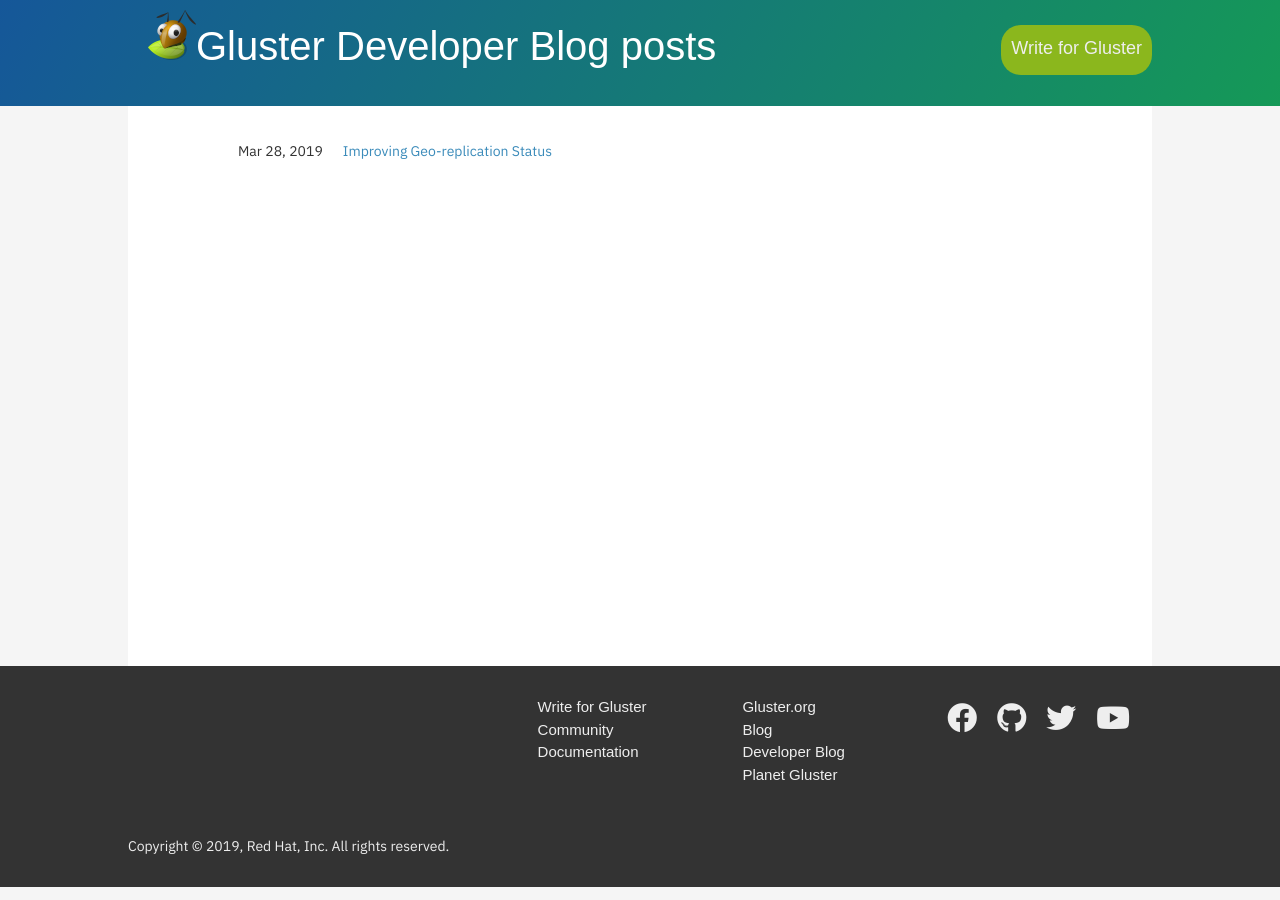
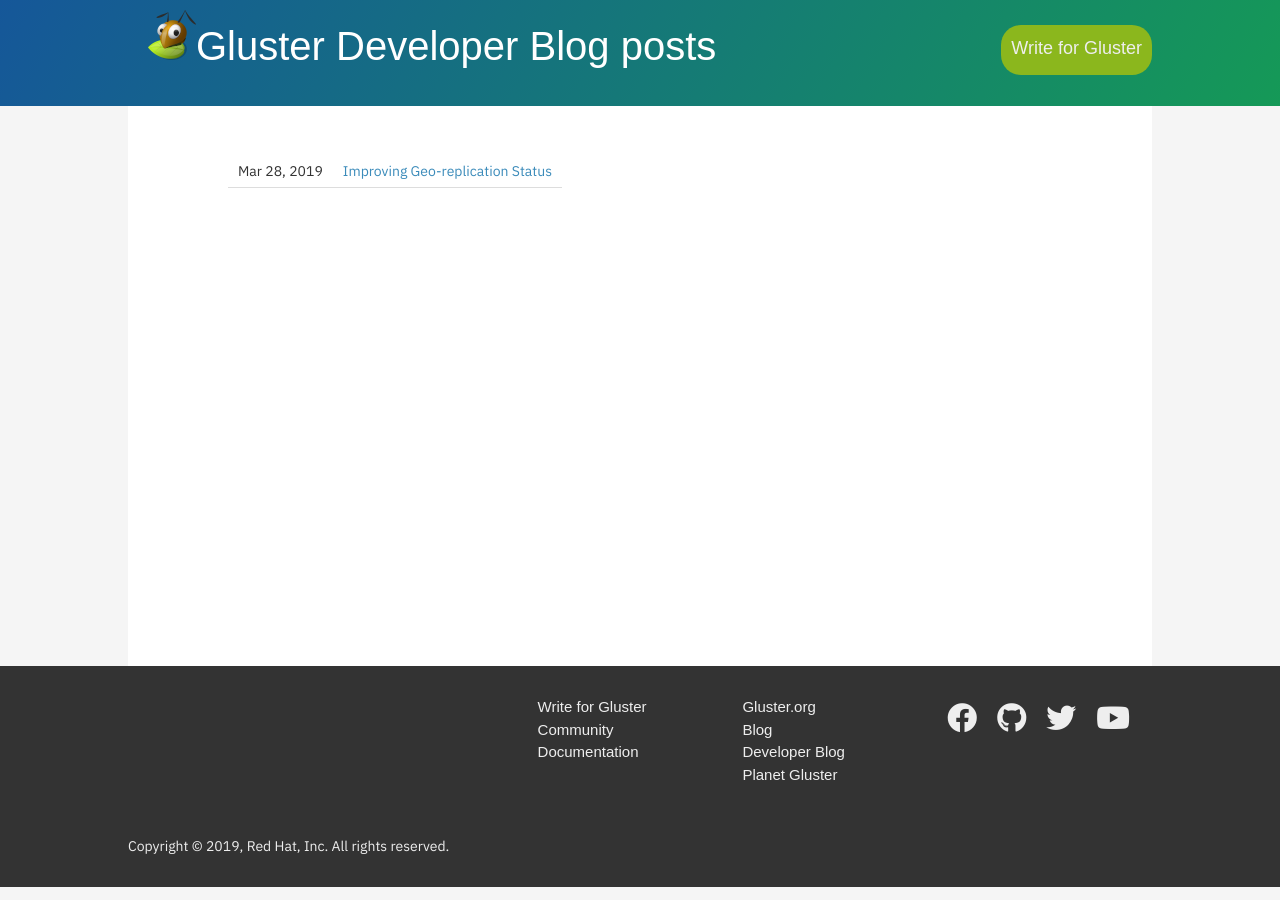
Before and after one commit to gluster/devblog, a Jekyll site: the page built from pages/index.md, in a window 1280 px wide. Built offline with Jekyll 4.4.1, drawn with Linux system fonts in a browser that asks for light colours; nearby versions of some CDN libraries.

Commit message:
CSS style for HTML table and inline code border removed.
Signed-off-by: Aravinda VK <avishwan@redhat.com>

```diff
--- a/css/devblog.css
+++ b/css/devblog.css
@@ -31,7 +31,7 @@ pre, code {
     border: solid 1px #dce6f0;
 }
 
-pre code{
+code{
     border: 0;
 }
 
@@ -214,3 +214,17 @@ h1, h2, h3, h4{
 .copyright{
     margin-top: 50px;
 }
+
+
+table{
+    margin: 20px 0;
+}
+th{
+  background-color: #eee;
+}
+tr{
+  border-bottom: 1px solid #ddd;
+}
+td, th{
+  padding:3px 10px;
+}
```
